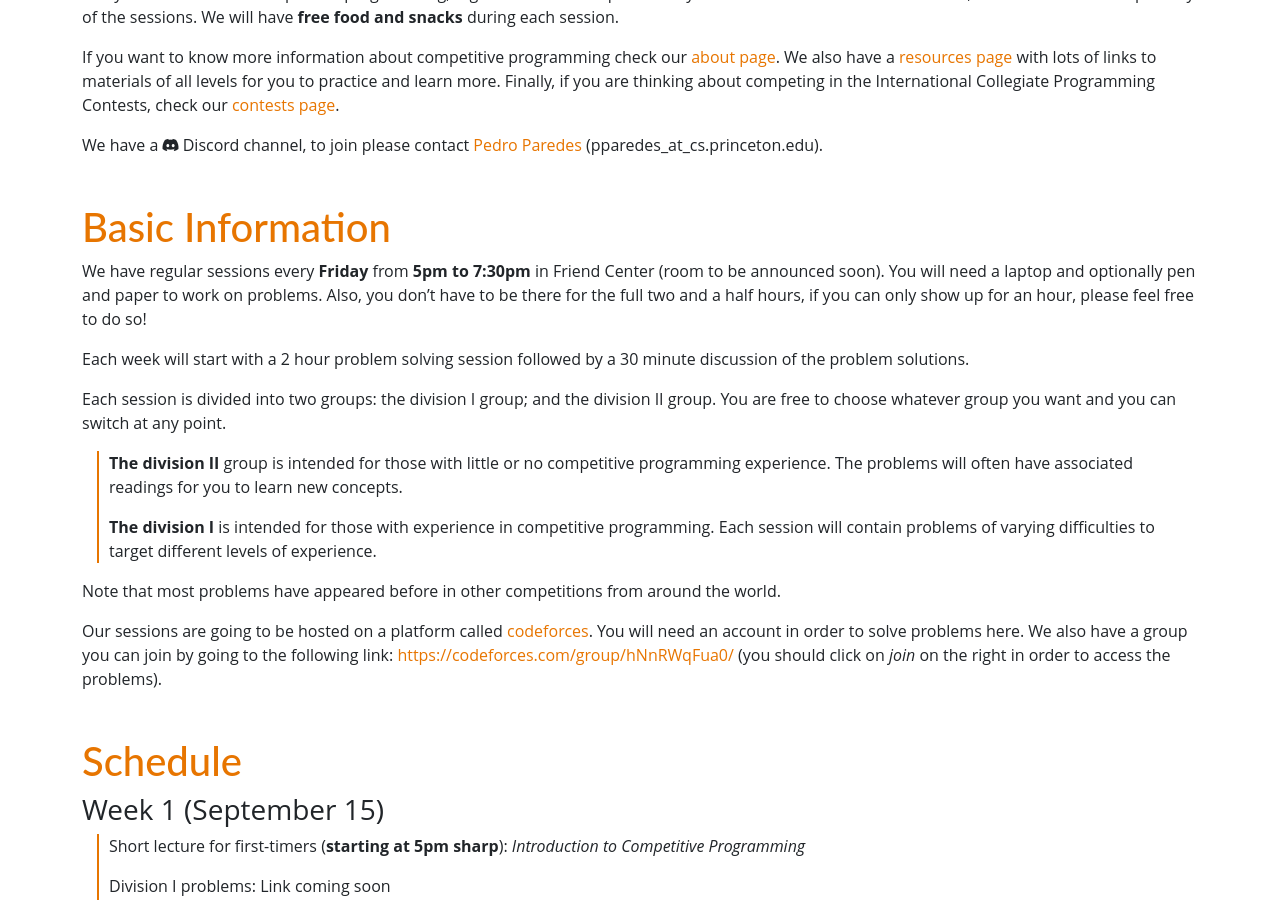
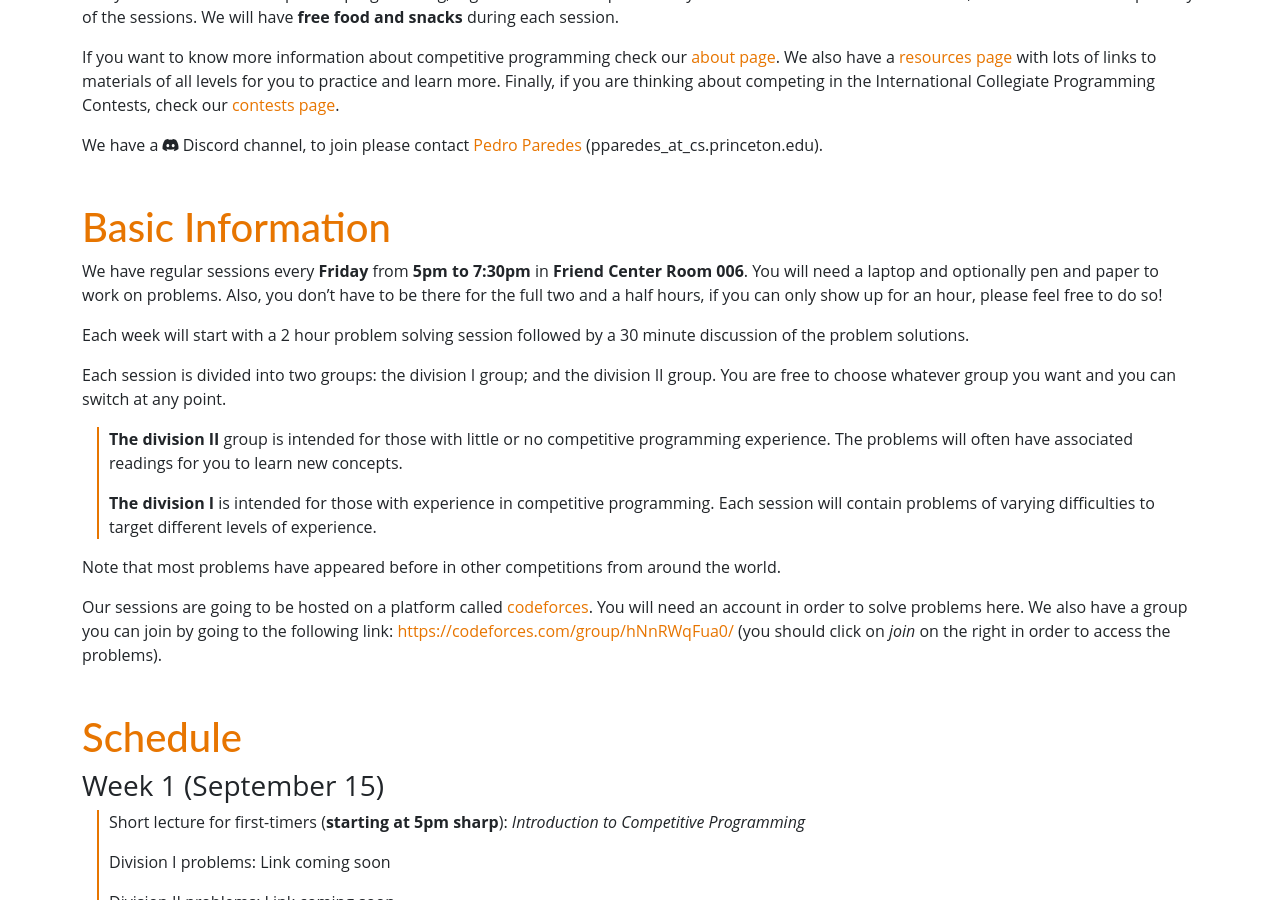
Before and after one commit to Princeton-Competitive-Programming/princeton-competitive-programming, a Jekyll site: the page built from fall23.md, in a window 1280 px wide and 900 px high, scrolled down 369 px. Built offline with Jekyll 4.4.1, drawn with Linux system fonts in a browser that asks for light colours; nearby versions of some CDN libraries.

Commit message:
Add room info

```diff
--- a/_layouts/home.html
+++ b/_layouts/home.html
@@ -11,7 +11,7 @@
       <div class="home-div">
 	<h1 class="font-huge d-flex justify-content-center">Princeton Competitive Programming</h1>
 
-	<h3 class="d-none d-lg-block d-flex justify-content-center gap-2 title-link">Organized by the <a href="http://princeton.acm.org/">ACM Student Chapter</a></h3>
+	<h3 class="d-none d-lg-block d-flex justify-content-center gap-2 title-link text-center">Organized by the <a href="http://princeton.acm.org/">ACM Student Chapter</a></h3>
 
 	<div class="d-grid gap-2 d-lg-none mt-3">
 	  <a class="btn btn-dark btn-lg" href="{{ site.baseurl }}/fall23" role="button">Check out our weekly event!</a>
--- a/fall23.md
+++ b/fall23.md
@@ -30,7 +30,7 @@ contact [Pedro Paredes](https://www.cs.princeton.edu/~pparedes/)
 ## Basic Information
 
 We have regular sessions every **Friday** from **5pm to 7:30pm** in
-Friend Center (room to be announced soon). You will need a laptop and
+**Friend Center Room 006**. You will need a laptop and
 optionally pen and paper to work on problems. Also, you don't have to
 be there for the full two and a half hours, if you can only show up
 for an hour, please feel free to do so!
```
